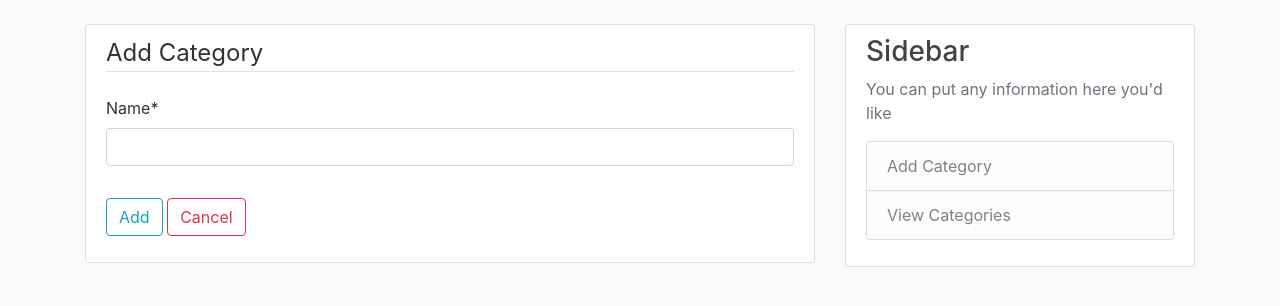
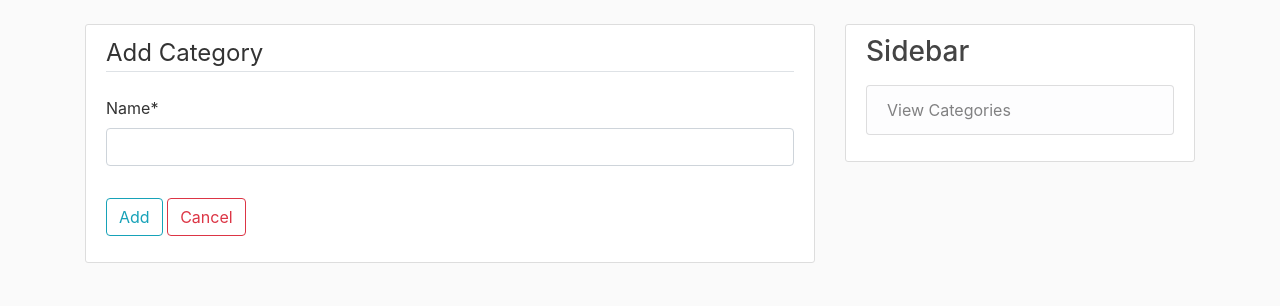
Before and after one commit to slimsprojects/django_blog_app, a Django app: page /add_category/ in a window 1280 px wide. Shown: the part 56-362 px from the top of the page. Run offline with Django 3.2, Linux system fonts and the light colour scheme; some libraries are stand-ins or nearby versions.

Commit message:
categories list, add, view

```diff
--- a/blog_django_project/blog/models.py
+++ b/blog_django_project/blog/models.py
@@ -11,7 +11,7 @@ class Category(models.Model):
         return self.name
 
     def get_absolute_url(self):
-        return reverse('post-detail', kwargs={'pk':self.pk})
+        return reverse('categories')
 
 class Post(models.Model):
     title = models.CharField(max_length=100)
--- a/blog_django_project/blog/templates/blog/add_category.html
+++ b/blog_django_project/blog/templates/blog/add_category.html
@@ -9,7 +9,7 @@
                 {{ form|crispy }}
             </fieldset>
             <div class="form-group">
-                <button class="btn btn-outline-info" type="submit" href="{% url 'blog-home' %}">Add</button>
+                <button class="btn btn-outline-info" type="submit">Add</button>
                 <a class="btn btn-outline-danger" href="{% url 'blog-home' %}">Cancel</a>
             </div>
         </form>
--- a/blog_django_project/blog/templates/blog/base.html
+++ b/blog_django_project/blog/templates/blog/base.html
@@ -65,10 +65,15 @@
             <div class="col-md-4">
                 <div class="content-section">
                     <h3>Sidebar</h3>
-                    <p class='text-muted'>You can put any information here you'd like
+                    <!--<p class='text-muted'>You can put any information here you'd like</p>-->
+                    <p>
                         <ul class="list-group">
+                          {% if user.is_authenticated %}
                             <a class="list-group-item list-group-item-light" href="{% url 'add-category' %}">Add Category</a>
-                            <a class="list-group-item list-group-item-light" href="#">View Categories</a>
+                            <a class="list-group-item list-group-item-light" href="{% url 'categories' %}">View Categories</a>
+                          {% else %}
+                            <a class="list-group-item list-group-item-light" href="{% url 'categories' %}">View Categories</a>
+                          {% endif %}
                             <!--
                             <li class="list-group-item list-group-item-light">Calendars</li>
                             <li class="list-group-item list-group-item-light">etc</li>
--- a/blog_django_project/blog/templates/blog/categories.html
+++ b/blog_django_project/blog/templates/blog/categories.html
@@ -2,4 +2,8 @@
 {% block content %}
     <h1>Categories:</h1>
 
+    {% for category in categories %}
+        <a class="list-group-item list-group-item-light" href="{% url 'category' category.name %}">{{ category.name }}</a>
+    {% endfor %}
+
 {% endblock content %}
--- a/blog_django_project/blog/templates/blog/category_list.html
+++ b/blog_django_project/blog/templates/blog/category_list.html
@@ -40,7 +40,9 @@
         {% endif %}
 
     {% else %}
-            <h2>Sorry this category does not exist</h2>
+            <h2>Sorry:</h2>
+            <h4> If this category exist (check View Categories) then there are no posts within this category yet.</h4>
+            <h4> If this category is not in View Categories then this category does not exist yet (add by going to Add Category).</h4>
     {% endif %}
 
 {% endblock content %}
--- a/blog_django_project/blog/urls.py
+++ b/blog_django_project/blog/urls.py
@@ -1,5 +1,5 @@
 from django.urls import path
-from .views import PostListView, PostDetailView, PostCreateView, PostUpdateView, PostDeleteView, UserPostListView, CategoryListView, AddCategoryView #CategoriesView
+from .views import PostListView, PostDetailView, PostCreateView, PostUpdateView, PostDeleteView, UserPostListView, CategoryListView, AddCategoryView, CategoriesView
 from . import views
 
 urlpatterns = [
@@ -9,8 +9,8 @@ urlpatterns = [
     path('post/new/', PostCreateView.as_view(), name='post-create'),
     path('post/<int:pk>/update/', PostUpdateView.as_view(), name='post-update'),
     path('post/<int:pk>/delete/', PostDeleteView.as_view(), name='post-delete'),
-    #path('category', CategoriesView, name='categories'),
+    path('categories', CategoriesView, name='categories'),
+    path('categories/<str:cats>/', CategoryListView, name='category'),
     path('add_category/', AddCategoryView.as_view(), name='add-category'),
-    path('category/<str:cats>/', CategoryListView, name='category'),
     path('about/', views.about, name='blog-about'),
 ]
--- a/blog_django_project/blog/views.py
+++ b/blog_django_project/blog/views.py
@@ -25,15 +25,19 @@ class PostListView(ListView):
     ordering = ['-date_posted']
     paginate_by = 5
 
-
+# View list of posts of selected category
 def CategoryListView(request, cats):
     category_posts = Post.objects.filter(category=cats)
     return render(request, 'blog/category_list.html', {'cats': cats.title(), 'category_posts':category_posts})
 
-# def CategoriesView(request):
-#     categories = Category.objects.filter(name)
-#     return render(request, 'blog/categories.html')
+# View list of all categories within app
+def CategoriesView(request):
+    context = {
+        'categories': Category.objects.all()
+    }
+    return render(request, 'blog/categories.html', context)
 
+# View to add new category
 class AddCategoryView(CreateView):
     model = Category
     template_name = 'blog/add_category.html'
```
Also changed, not shown: blog_django_project/db.sqlite3.
